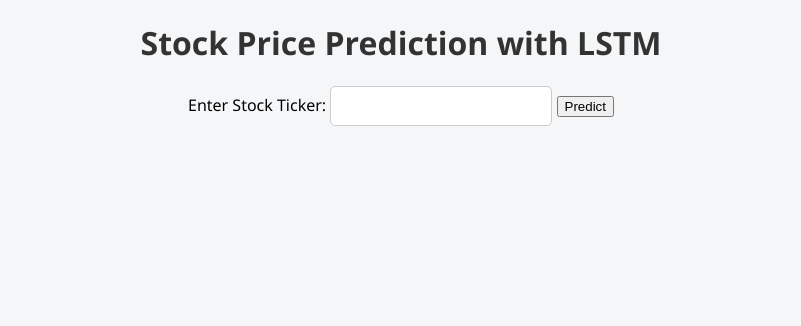
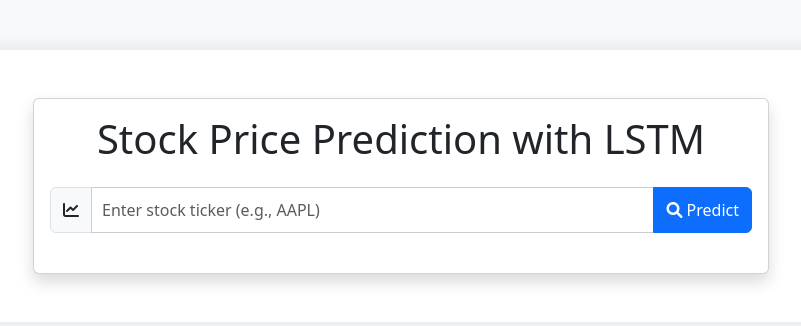
Before and after one commit to dave5801/Python-Stock-Predictor, a Flask app: page / in a window 1280 px wide. Shown: the top 326 px of the page, without its empty margins (239-1040 px from the left). Run offline with Flask 3, Linux system fonts and the light colour scheme.

Commit message:
changed dates to today and modified css

```diff
--- a/app.py
+++ b/app.py
@@ -9,6 +9,7 @@
 from tensorflow.keras.models import Sequential
 from tensorflow.keras.layers import LSTM, Dense
 import os
+from datetime import datetime
 
 app = Flask(__name__)
 
@@ -17,7 +18,7 @@
     if request.method == 'POST':
         ticker = request.form['ticker'].upper()
         try:
-            df = yf.download(ticker, start='2015-01-01', end='2024-12-31')
+            df = yf.download(ticker, start='2015-01-01', end=datetime.now().strftime('%Y-%m-%d'))
             data = df[['Close']]
 
             # Scale data
--- a/static/style.css
+++ b/static/style.css
@@ -56,3 +56,26 @@
     color: red;
     margin-top: 15px;
 }
+
+@media (prefers-color-scheme: dark) {
+    body {
+        background: #f4f6f8;
+        color: #333;
+    }
+
+    .container {
+        background: white;
+        box-shadow: 0px 0px 20px rgba(0,0,0,0.1);
+    }
+
+    input[type="text"] {
+        background: #3d3d3d;
+        border-color: #4d4d4d;
+        color: #ffffff;
+    }
+
+    .error {
+        background-color: #3d1a1a;
+        border-color: #4d2a2a;
+    }
+}
--- a/templates/index.html
+++ b/templates/index.html
@@ -1,24 +1,65 @@
 <!DOCTYPE html>
-<html>
+<html lang="en">
 <head>
+    <meta charset="UTF-8">
+    <meta name="viewport" content="width=device-width, initial-scale=1.0">
     <title>Stock Price Predictor</title>
     <link rel="stylesheet" href="{{ url_for('static', filename='style.css') }}">
+    <!-- Add Bootstrap for better styling -->
+    <link href="https://cdn.jsdelivr.net/npm/bootstrap@5.3.0/dist/css/bootstrap.min.css" rel="stylesheet">
+    <!-- Add Font Awesome for icons -->
+    <link rel="stylesheet" href="https://cdnjs.cloudflare.com/ajax/libs/font-awesome/6.0.0/css/all.min.css">
 </head>
-<body>
-    <h1>Stock Price Prediction with LSTM</h1>
-    <form method="post">
-        <label for="ticker">Enter Stock Ticker:</label>
-        <input type="text" id="ticker" name="ticker" required>
-        <button type="submit">Predict</button>
-    </form>
+<body class="bg-light">
+    <div class="container py-5">
+        <div class="row justify-content-center">
+            <div class="col-md-8">
+                <div class="card shadow">
+                    <div class="card-body">
+                        <h1 class="text-center mb-4">Stock Price Prediction with LSTM</h1>
 
-    {% if image %}
-        <h2>Prediction for {{ ticker }}</h2>
-        <img src="{{ image }}" alt="Prediction Plot">
-    {% endif %}
+                        <form method="post" class="mb-4">
+                            <div class="input-group">
+                                <span class="input-group-text">
+                                    <i class="fas fa-chart-line"></i>
+                                </span>
+                                <input type="text"
+                                       id="ticker"
+                                       name="ticker"
+                                       class="form-control"
+                                       placeholder="Enter stock ticker (e.g., AAPL)"
+                                       required>
+                                <button type="submit" class="btn btn-primary">
+                                    <i class="fas fa-search"></i> Predict
+                                </button>
+                            </div>
+                        </form>
 
-    {% if error %}
-        <p style="color: red;">Error: {{ error }}</p>
-    {% endif %}
+                        {% if image %}
+                            <div class="prediction-result">
+                                <h2 class="text-center mb-3">Prediction for {{ ticker }}</h2>
+                                <div class="text-center">
+                                    <img src="{{ image }}"
+                                         alt="Prediction Plot"
+                                         class="img-fluid rounded shadow">
+                                </div>
+                            </div>
+                        {% endif %}
+
+                        {% if error %}
+                            <div class="alert alert-danger mt-3" role="alert">
+                                <i class="fas fa-exclamation-circle"></i>
+                                Error: {{ error }}
+                            </div>
+                        {% endif %}
+                    </div>
+                </div>
+            </div>
+        </div>
+    </div>
+
+    <!-- Add Bootstrap JS and Popper.js -->
+    <script src="https://cdn.jsdelivr.net/npm/@popperjs/core@2.11.6/dist/umd/popper.min.js"></script>
+    <script src="https://cdn.jsdelivr.net/npm/bootstrap@5.3.0/dist/js/bootstrap.min.js"></script>
 </body>
 </html>
```
Also changed, not shown: static/prediction.png.
